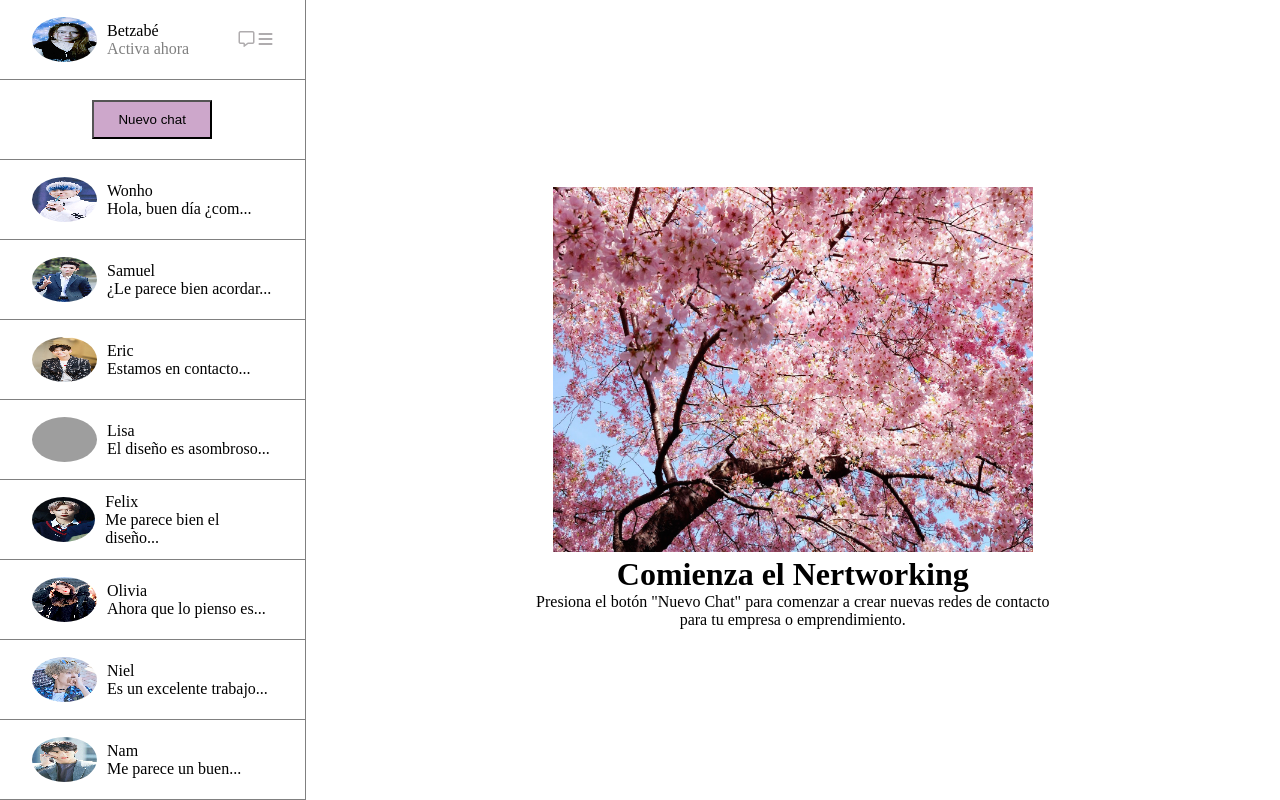
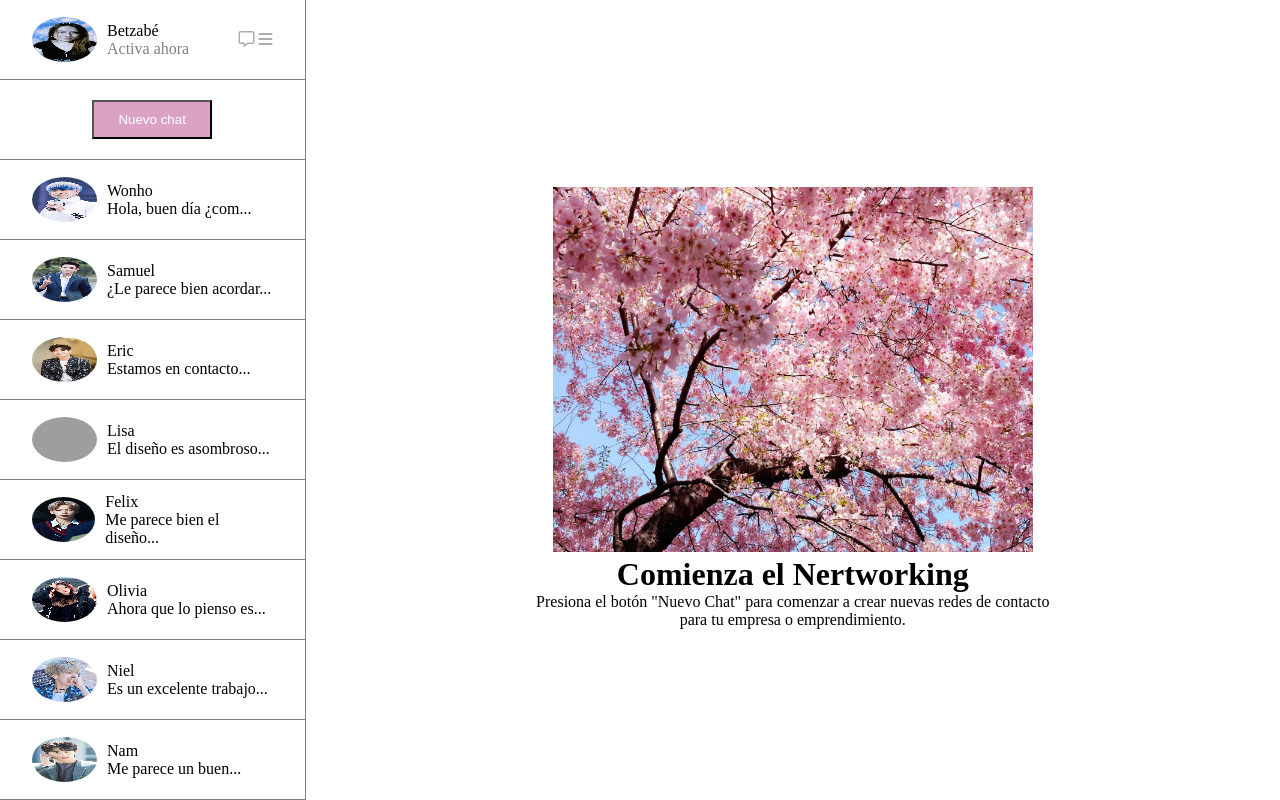
Before and after one commit to BetzaJoong/Flexbox, a plain HTML site: page index.html in a window 1280 px wide. In both pictures the pointer is over the button "Nuevo chat". Drawn offline with Linux system fonts and the light colour scheme; grey boxes are pictures that could not be loaded.

Commit message:
botón css

```diff
--- a/assets/css/style.css
+++ b/assets/css/style.css
@@ -52,6 +52,10 @@ button{
     height: 50%;
     margin-left: 4.5em;
 }
+button:hover {
+    background: #dca2c5;
+    color: #fff !important;
+}
 .card{
     display:flex;
     align-items: center;
```
